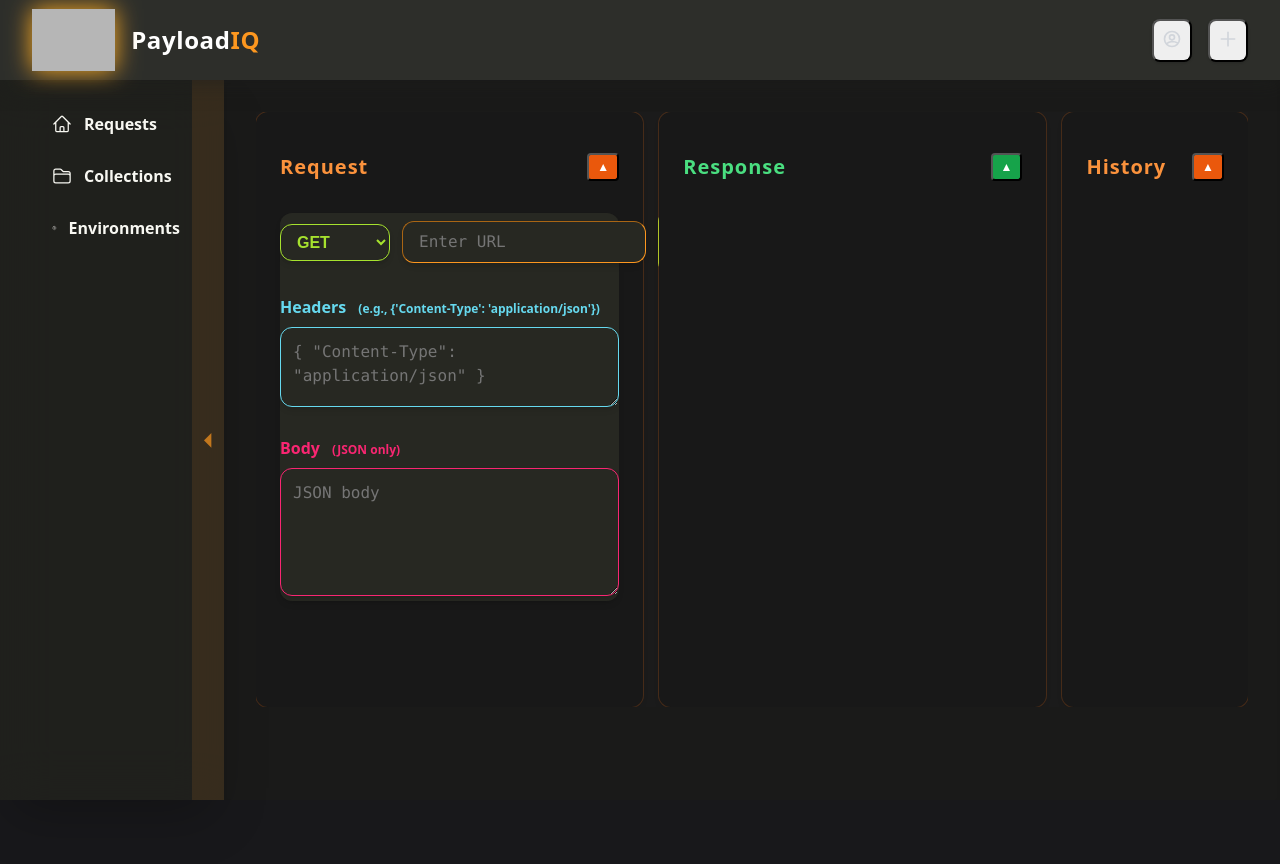
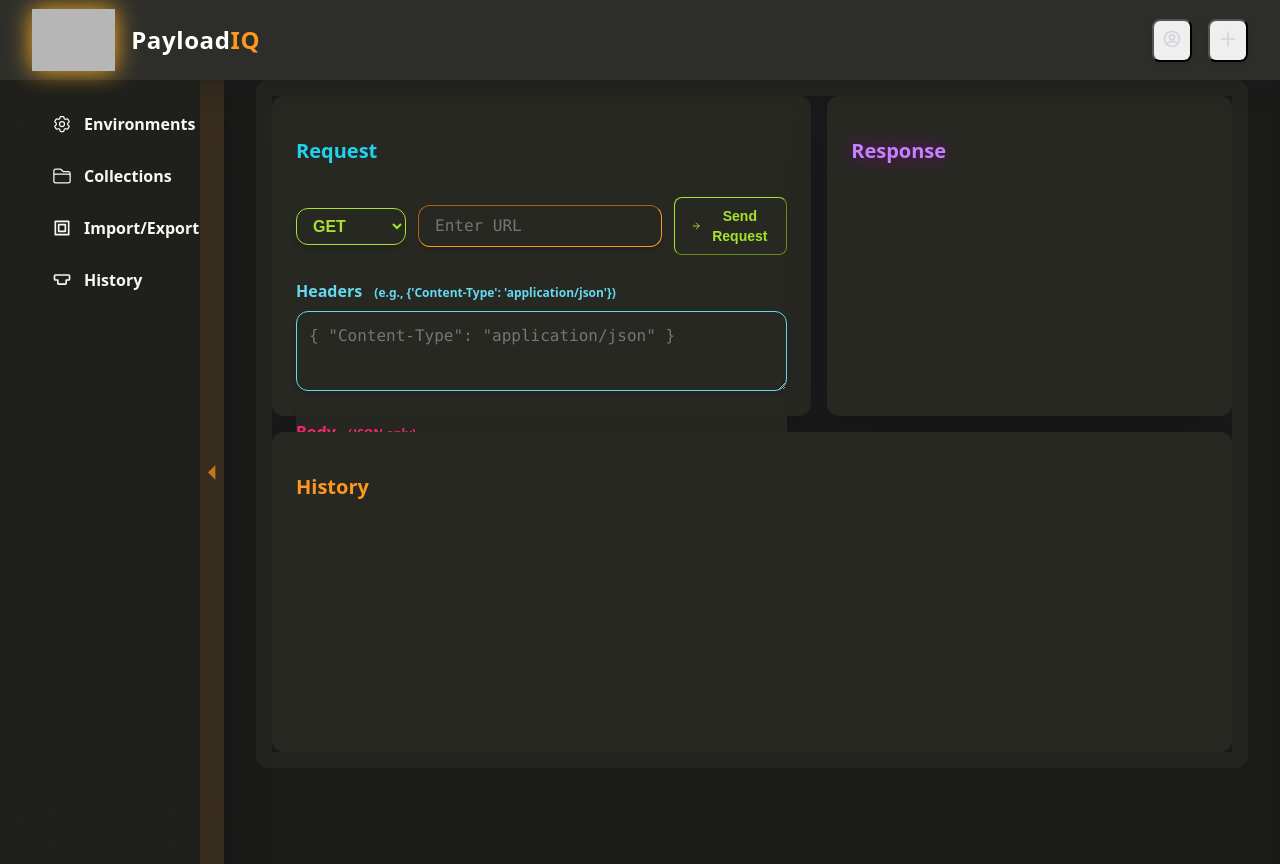
Before and after one commit to ryanlong1004/PayloadIQ, a Vue app: page / in a window 1280 px wide. Before the commit the page ends 800 px from the top, so only its background shows below. Built offline with nearby package versions, Linux system fonts and the light colour scheme; grey boxes are pictures that could not be loaded.

Commit message:
lot of QOL fixes

```diff
--- a/src/App.vue
+++ b/src/App.vue
@@ -89,41 +89,57 @@
     </header>
 
     <!-- Main Layout -->
-    <div class="flex flex-1 min-h-0 min-w-0">
+    <div class="flex flex-1 min-h-0">
       <!-- Collapsible/Resizable Sidebar -->
       <aside v-if="sidebarOpen"
-        class="bg-[#1e1f1c]/80 backdrop-blur-xl border-r-8 border-[#fd971f] min-h-full flex flex-col gap-6 items-start shadow-2xl transition-all duration-300 ease-in-out pr-[2em]"
+        class="bg-[#1e1f1c]/80 backdrop-blur-xl border-r-8 border-[#fd971f] min-h-full flex flex-col gap-6 items-start shadow-2xl transition-all duration-300 ease-in-out"
         :style="`width: ${sidebarWidth}px; min-width: ${minSidebarWidth}px; max-width: ${maxSidebarWidth}px; overflow: auto;`">
         <nav class="w-full flex-1">
           <ul class="space-y-3 mt-6">
+            <div v-if="!sidebarOpen"
+              class="fixed top-0 left-0 h-full w-8 pr-2 flex items-center justify-center cursor-pointer z-50 bg-[#fd971f]/10 hover:bg-[#fd971f]/30 transition-colors duration-200"
+              @click="toggleSidebar">
+              <span
+                class="text-[#fd971f] text-lg font-bold opacity-70 hover:opacity-100 transition-opacity duration-200 select-none">⏵</span>
+            </div>
             <li
-              class="flex items-center gap-3 text-[#f8f8f2] hover:text-[#a6e22e] transition-colors duration-150 cursor-pointer text-base font-semibold py-2 px-3 rounded-lg hover:bg-[#49483e]/60 border-l-4 border-transparent hover:border-[#a6e22e]">
-              <HomeIcon class="h-5 w-5" /> <span class="!shadow-none !text-shadow-none">Requests</span>
+              class="flex items-center gap-3 text-[#f8f8f2] hover:text-[#66d9ef] transition-colors duration-150 cursor-pointer text-base font-semibold py-2 px-3 rounded-lg hover:bg-[#49483e]/60 border-l-4 border-transparent hover:border-[#66d9ef]">
+              <Cog6ToothIcon class="h-5 w-5" /> <span>Environments</span>
             </li>
             <li
               class="flex items-center gap-3 text-[#f8f8f2] hover:text-[#fd971f] transition-colors duration-150 cursor-pointer text-base font-semibold py-2 px-3 rounded-lg hover:bg-[#49483e]/60 border-l-4 border-transparent hover:border-[#fd971f]">
               <FolderIcon class="h-5 w-5" /> <span>Collections</span>
             </li>
             <li
-              class="flex items-center gap-3 text-[#f8f8f2] hover:text-[#66d9ef] transition-colors duration-150 cursor-pointer text-base font-semibold py-2 px-3 rounded-lg hover:bg-[#49483e]/60 border-l-4 border-transparent hover:border-[#66d9ef]">
-              <Cog6ToothIcon class="h-5 w-5" /> <span>Environments</span>
+              class="flex items-center gap-3 text-[#f8f8f2] hover:text-[#a6e22e] transition-colors duration-150 cursor-pointer text-base font-semibold py-2 px-3 rounded-lg hover:bg-[#49483e]/60 border-l-4 border-transparent hover:border-[#a6e22e]">
+              <svg xmlns="http://www.w3.org/2000/svg" class="h-5 w-5" fill="none" viewBox="0 0 24 24"
+                stroke="currentColor">
+                <path stroke-linecap="round" stroke-linejoin="round" stroke-width="2"
+                  d="M4 4v16h16V4H4zm4 4h8v8H8V8z" />
+              </svg> <span>Import/Export</span>
+            </li>
+            <li
+              class="flex items-center gap-3 text-[#f8f8f2] hover:text-[#fd971f] transition-colors duration-150 cursor-pointer text-base font-semibold py-2 px-3 rounded-lg hover:bg-[#49483e]/60 border-l-4 border-transparent hover:border-[#fd971f]">
+              <svg xmlns="http://www.w3.org/2000/svg" class="h-5 w-5" fill="none" viewBox="0 0 24 24"
+                stroke="currentColor">
+                <path stroke-linecap="round" stroke-linejoin="round" stroke-width="2"
+                  d="M3 7v4a1 1 0 001 1h3v4a1 1 0 001 1h8a1 1 0 001-1v-4h3a1 1 0 001-1V7a1 1 0 00-1-1H4a1 1 0 00-1 1z" />
+              </svg> <span>History</span>
             </li>
           </ul>
         </nav>
-        <!-- History removed from sidebar; will be placed in its own pane -->
-        <!-- Sidebar resize handle and collapse button -->
-        <div class="absolute top-0 right-0 h-full w-8 flex items-center justify-end z-40">
-          <div
-            class="h-full w-8 flex items-center justify-center cursor-col-resize bg-[#fd971f]/10 hover:bg-[#fd971f]/30 transition-colors duration-200"
-            @mousedown="startResize" @click="toggleSidebar">
-            <span
-              class="text-[#fd971f] text-lg font-bold opacity-70 hover:opacity-100 transition-opacity duration-200 select-none">⏴</span>
-          </div>
+        <!-- History list removed from sidebar -->
+        <!-- Combined sidebar resize/toggle bar on right edge -->
+        <div v-if="sidebarOpen"
+          class="absolute top-0 right-0 h-full w-6 flex items-center justify-center cursor-col-resize z-50 bg-[#fd971f]/10 hover:bg-[#fd971f]/30 transition-colors duration-200"
+          @mousedown="startResize" @click="toggleSidebar">
+          <span
+            class="text-[#fd971f] text-lg font-bold opacity-70 hover:opacity-100 transition-opacity duration-200 select-none">⏴</span>
         </div>
       </aside>
-      <!-- Always-visible clickable sidebar border for toggle -->
+      <!-- Always-visible sidebar toggle when collapsed -->
       <div v-if="!sidebarOpen"
-        class="fixed top-0 left-0 h-full w-8 pr-2 flex items-center justify-center cursor-pointer z-50 bg-[#fd971f]/10 hover:bg-[#fd971f]/30 transition-colors duration-200"
+        class="fixed top-0 left-0 h-full w-6 flex items-center justify-center cursor-pointer z-50 bg-[#fd971f]/10 hover:bg-[#fd971f]/30 transition-colors duration-200"
         @click="toggleSidebar">
         <span
           class="text-[#fd971f] text-lg font-bold opacity-70 hover:opacity-100 transition-opacity duration-200 select-none">⏵</span>
@@ -131,8 +147,11 @@
 
       <!-- Main Content -->
       <main
-        class="flex-1 flex flex-col bg-[#1a1a19] min-h-0 overflow-x-auto pt-4 md:pt-8 pb-8 md:pb-12 pr-4 md:pr-8 pl-4 md:pl-8 border-l border-[#75715e] shadow-inner min-w-0">
-        <MainView />
+        class="flex-1 flex flex-col bg-[#1a1a19] min-h-0 overflow-hidden pb-8 md:pb-12 pr-4 md:pr-8 pl-4 md:pl-8 border-l border-[#75715e] shadow-inner">
+        <!-- Add a wrapper for MainView to increase contrast and add depth -->
+        <div class="rounded-xl bg-[#23241f] border border-[#f8f8f2] p-2 md:p-4 transition-colors duration-200">
+          <MainView />
+        </div>
         <div class="w-full h-8 md:h-12"></div>
       </main>
     </div>
--- a/src/views/MainView.vue
+++ b/src/views/MainView.vue
@@ -1,15 +1,11 @@
 <template>
     <div class="h-full min-h-0 w-full min-w-0 px-2 md:px-0 grid gap-4 overflow-x-auto"
-        style="grid-template-columns: repeat(auto-fit, minmax(0, 1fr)); grid-auto-flow: row; background-color: #1b1b1b;">
+        style="grid-template-columns: 1fr 1fr; grid-template-rows: 40vh 40vh; background-color: #1b1b1b;">
         <!-- Request Pane -->
         <section
-            class="bg-[#181818] rounded-xl shadow-md ring-1 ring-orange-500/20 border border-orange-500/60 h-full transition-all duration-300 ease-in-out backdrop-blur-xl p-0 flex flex-col max-w-full col-span-2">
+            class="bg-[#272822] rounded-xl shadow-2xl border border-[#f92672] h-full transition-all duration-300 ease-in-out backdrop-blur-xl p-0 flex flex-col max-w-full col-span-1">
             <div class="flex items-center justify-between px-6 pt-6 pb-4">
-                <h2 class="text-xl font-semibold text-orange-400 tracking-wider">Request</h2>
-                <button @click="collapsed.request = !collapsed.request"
-                    class="text-xs px-2 py-1 rounded bg-orange-600 text-white hover:bg-orange-500 hover:text-black transition-colors">
-                    {{ collapsed.request ? '▼' : '▲' }}
-                </button>
+                <h2 class="text-lg md:text-xl font-bold text-cyan-400">Request</h2>
             </div>
             <div v-if="!collapsed.request" class="flex-1 flex flex-col min-h-0 px-6 pb-6">
                 <RequestComposer :initialRequest="currentRequest" @send="sendRequest" />
@@ -17,13 +13,9 @@
         </section>
         <!-- Response Pane -->
         <section
-            class="bg-[#181818] rounded-xl shadow-md ring-1 ring-orange-500/20 border border-green-500/60 h-full transition-all duration-300 ease-in-out backdrop-blur-xl p-0 flex flex-col max-w-full col-span-2">
+            class="bg-[#272822] rounded-xl shadow-2xl border border-[#a6e22e] h-full transition-all duration-300 ease-in-out backdrop-blur-xl p-0 flex flex-col max-w-full col-span-1">
             <div class="flex items-center justify-between px-6 pt-6 pb-4">
-                <h2 class="text-xl font-semibold text-green-400 tracking-wider">Response</h2>
-                <button @click="collapsed.response = !collapsed.response"
-                    class="text-xs px-2 py-1 rounded bg-green-600 text-white hover:bg-green-500 hover:text-black transition-colors">
-                    {{ collapsed.response ? '▼' : '▲' }}
-                </button>
+                <h2 class="text-lg md:text-xl font-bold text-purple-400 drop-shadow-[0_0_8px_purple]">Response</h2>
             </div>
             <div v-if="!collapsed.response" class="flex-1 flex flex-col min-h-0 px-6 pb-6 overflow-auto">
                 <template v-if="loading">
@@ -39,21 +31,17 @@
         </section>
         <!-- History Pane -->
         <section
-            class="bg-[#181818] rounded-xl shadow-md ring-1 ring-orange-500/20 border border-orange-500/60 h-full transition-all duration-300 ease-in-out backdrop-blur-xl p-0 flex flex-col max-w-full">
+            class="bg-[#272822] rounded-xl shadow-2xl border border-[#fd971f] h-full transition-all duration-300 ease-in-out backdrop-blur-xl p-0 flex flex-col max-w-full col-span-2">
             <div class="flex items-center justify-between px-6 pt-6 pb-4">
-                <h2 class="text-xl font-semibold text-orange-400 tracking-wider">History</h2>
-                <button @click="collapsed.history = !collapsed.history"
-                    class="text-xs px-2 py-1 rounded bg-orange-600 text-white hover:bg-orange-500 hover:text-black transition-colors">
-                    {{ collapsed.history ? '▼' : '▲' }}
-                </button>
+                <h2 class="text-lg md:text-xl font-bold text-[#fd971f]">History</h2>
             </div>
             <div v-if="!collapsed.history" class="flex-1 flex flex-col min-h-0 px-6 pb-6 overflow-auto">
-                <ul class="space-y-2">
+                <ul class="space-y-2 overflow-x-auto">
                     <li v-for="item in store.history" :key="item.id"
-                        class="flex items-center gap-2 bg-[#49483e]/70 hover:bg-[#49483e]/90 rounded-lg px-3 py-2 transition-colors duration-150 cursor-pointer border-l-4 border-transparent hover:border-[#a6e22e]">
+                        class="flex items-center gap-2 bg-[#49483e]/70 hover:bg-[#49483e]/90 rounded-lg px-3 py-2 transition-colors duration-150 cursor-pointer border-l-4 border-transparent hover:border-[#a6e22e] max-w-full">
                         <span class="text-xs font-bold px-2 py-1 rounded bg-[#272822] text-[#a6e22e]">{{ item.method
-                        }}</span>
-                        <span class="text-[#f8f8f2] truncate flex-1">{{ item.endpoint }}</span>
+                            }}</span>
+                        <span class="text-[#f8f8f2] truncate flex-1 min-w-0">{{ item.endpoint }}</span>
                         <span class="text-[#fd971f] text-xs">{{ item.time }}</span>
                     </li>
                 </ul>
@@ -72,7 +60,6 @@
 import ResponseViewer from '../components/ResponseViewer.vue';
 import { sendHttpRequest } from '../utils/api';
 import { saveRequest } from '../utils/storage';
-// Register Splitpanes and Pane for template usage
 
 
 
```
